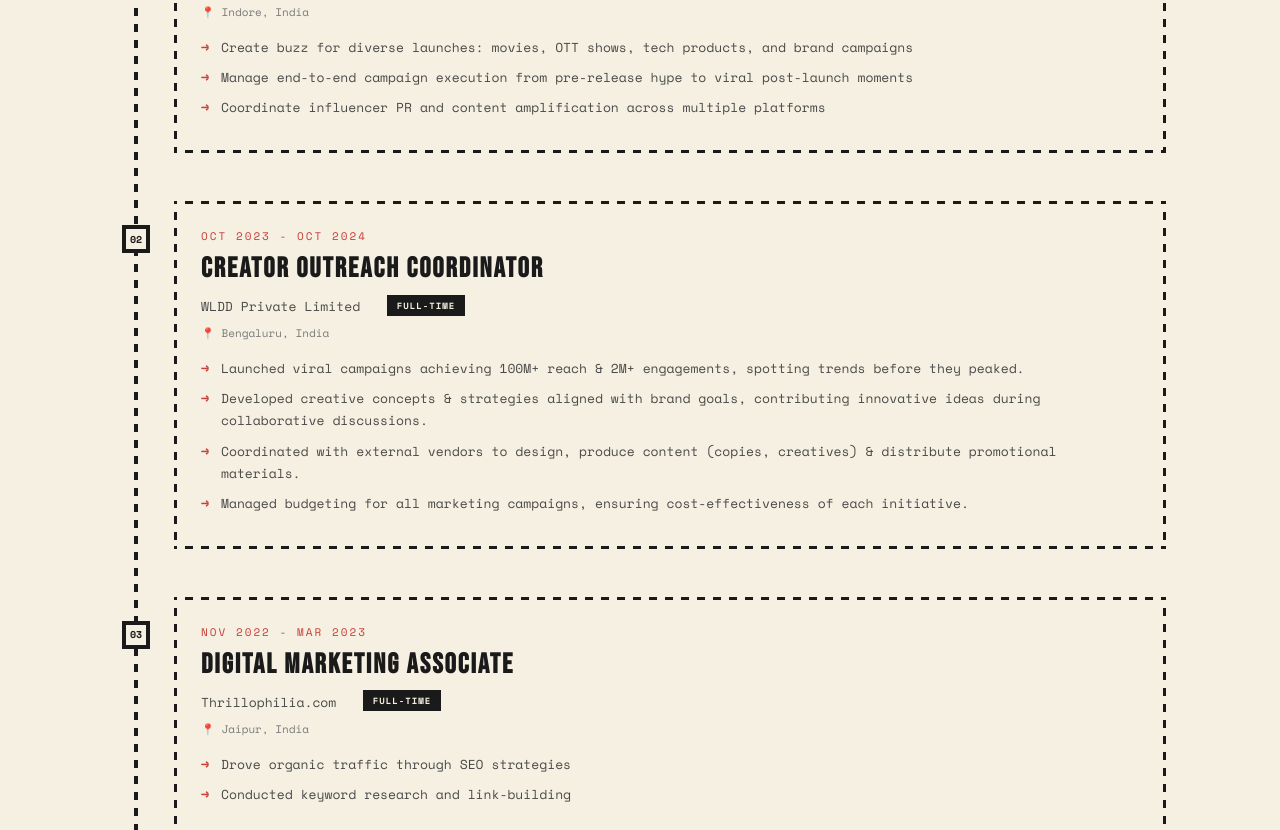
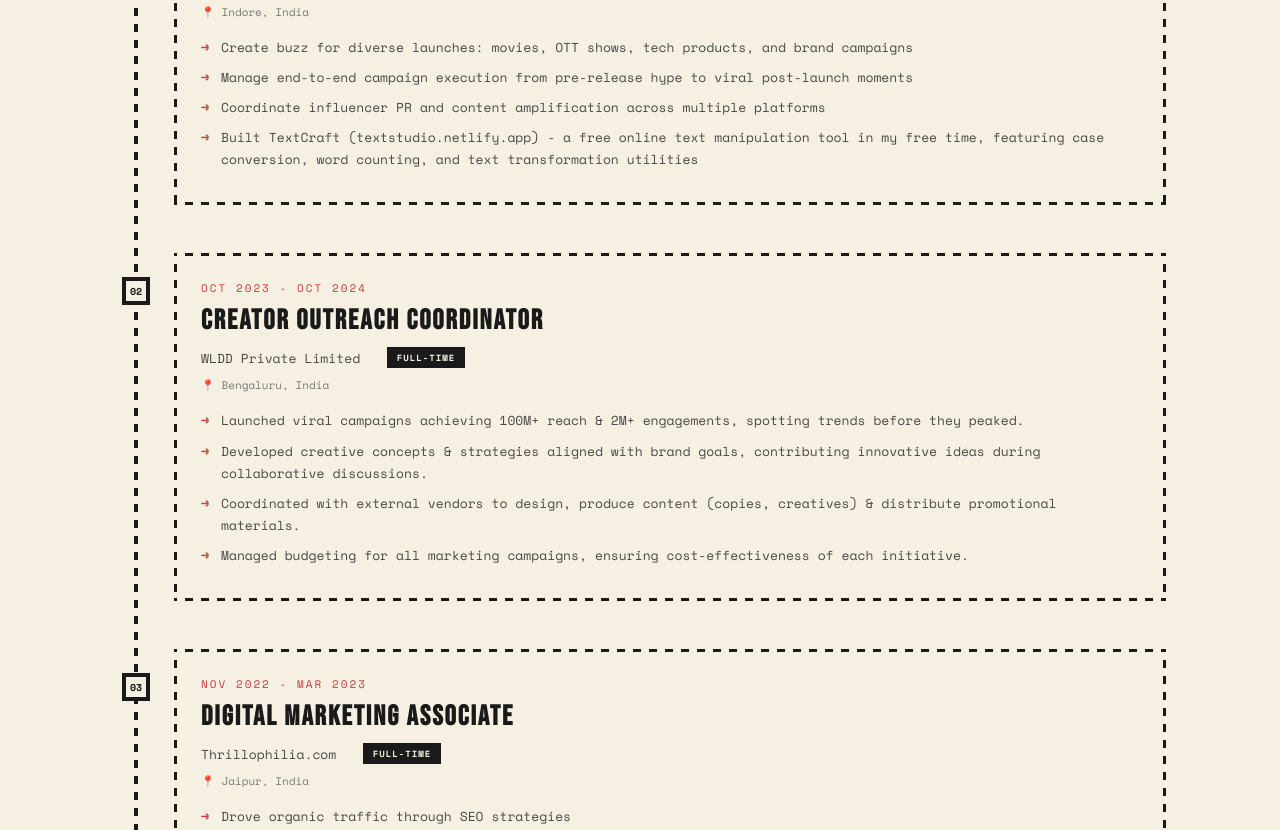
Before and after one commit to vrsn001/lakshay-portfolio, a React (Vite) app: page / in a window 1280 px wide. Shown: the part 2280-3110 px from the top of the page. Built offline with nearby package versions, Linux system fonts and the light colour scheme; a web font is replaced by a local one.

Commit message:
Add TextCraft free-time project to Creative Fuel experience

```diff
--- a/src/App.jsx
+++ b/src/App.jsx
@@ -180,7 +180,8 @@ function App() {
                 bullets={[
                   "Create buzz for diverse launches: movies, OTT shows, tech products, and brand campaigns",
                   "Manage end-to-end campaign execution from pre-release hype to viral post-launch moments",
-                  "Coordinate influencer PR and content amplification across multiple platforms"
+                  "Coordinate influencer PR and content amplification across multiple platforms",
+                  "Built TextCraft (textstudio.netlify.app) - a free online text manipulation tool in my free time, featuring case conversion, word counting, and text transformation utilities"
                 ]}
               />
               <TimelineItem
```
